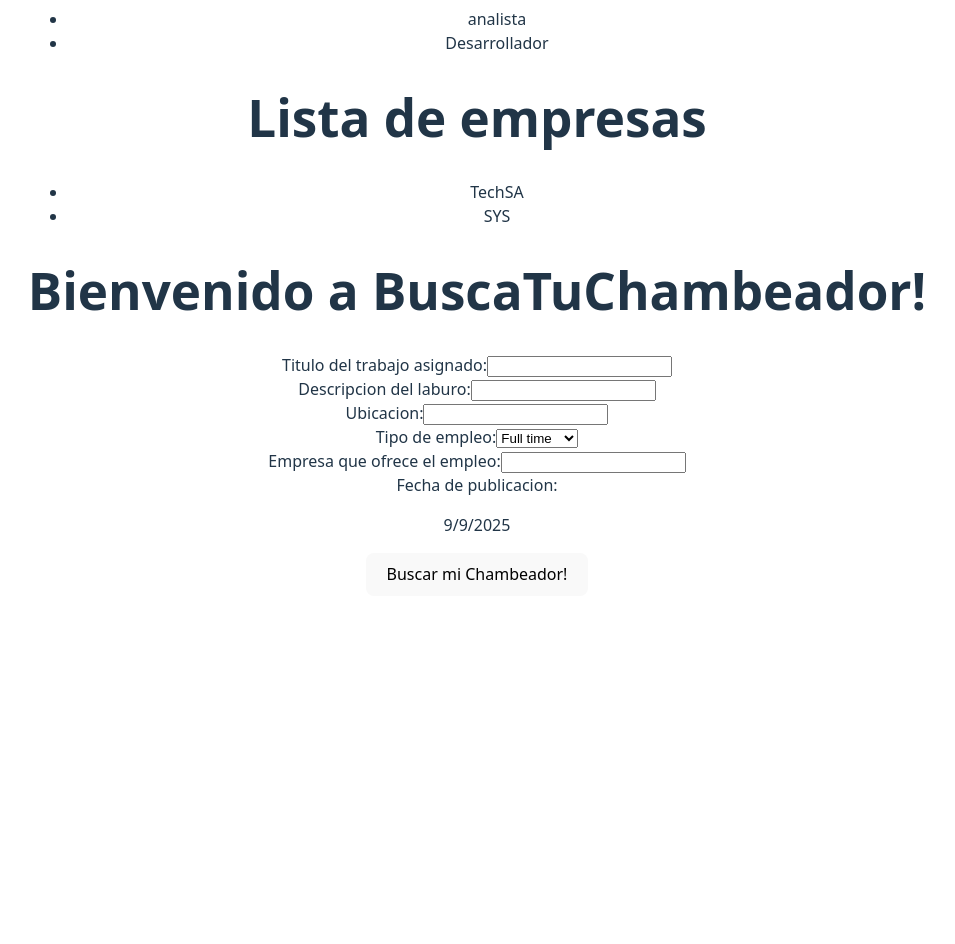
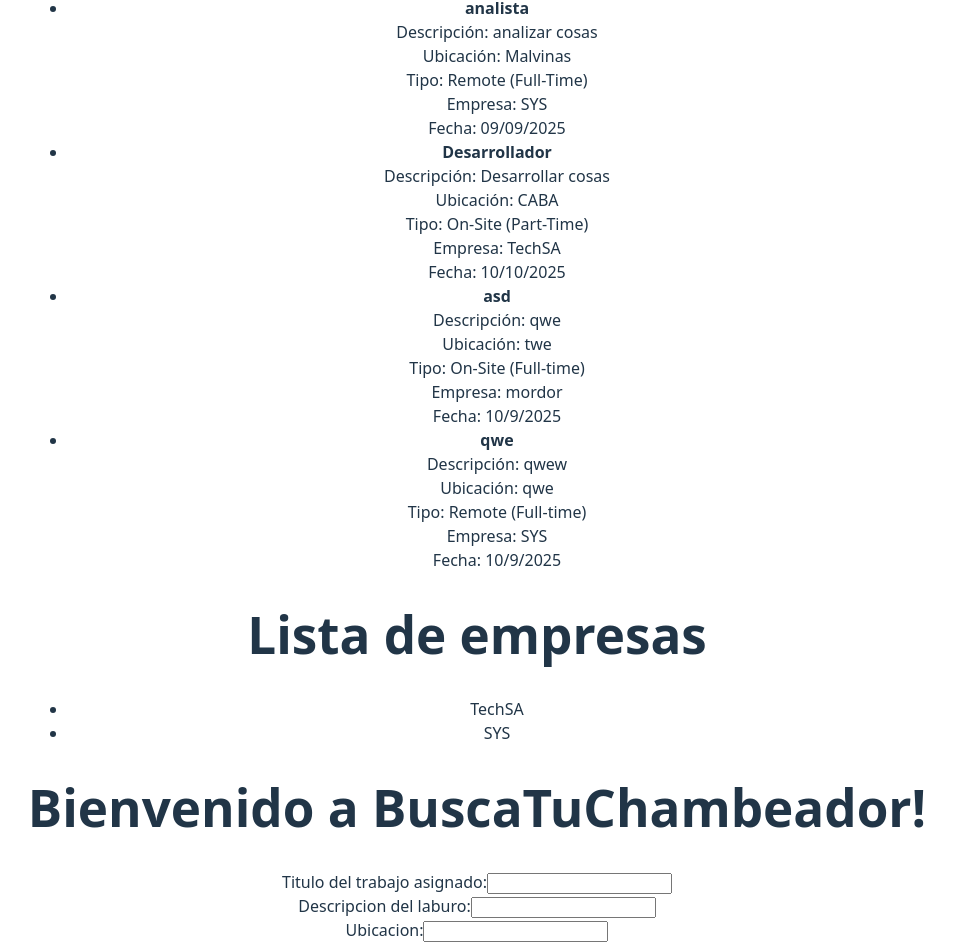
Before and after one commit to CavalliB/EmpleosFront, a React (Vite) app: page / in a window 1280 px wide. Shown: the part 161-1105 px from the top of the page, without its empty margins (163-1118 px from the left). Before the commit the page ends 800 px from the top, so only its background shows below. Built offline with nearby package versions, Linux system fonts and the light colour scheme; data requests are answered from the project's data file.

Commit message:
ahora crea un ad, se puede seleccionar company o uno nueva(no la crea tdv), type agregado al form, small fixed bugs

```diff
--- a/db.json
+++ b/db.json
@@ -3,22 +3,42 @@
     {
       "id": "1",
       "title": "analista",
-            "descripcion": "analizar cosas",
-            "ubicacion": "Malvinas",
+      "description": "analizar cosas",
+      "location": "Malvinas",
       "type": "Remote",
-            "tiempo": "Full-Time",
-            "empresa": "SYS",
-            "Fecha": "09/09/2025"
+      "time": "Full-Time",
+      "company": "SYS",
+      "date": "09/09/2025"
     },
     {
       "id": "2",
       "title": "Desarrollador",
-            "descripcion": "Desarrollar cosas",
-            "ubicacion": "CABA",
+      "description": "Desarrollar cosas",
+      "location": "CABA",
       "type": "On-Site",
-            "tiempo": "Part-Time",
-            "empresa": "TechSA",
-            "Fecha": "10/10/2025"
+      "time": "Part-Time",
+      "company": "TechSA",
+      "date": "10/10/2025"
+    },
+    {
+      "id": "2643",
+      "title": "asd",
+      "description": "qwe",
+      "location": "twe",
+      "type": "On-Site",
+      "time": "Full-time",
+      "company": "mordor",
+      "date": "10/9/2025"
+    },
+    {
+      "id": "682a",
+      "title": "qwe",
+      "description": "qwew",
+      "location": "qwe",
+      "type": "Remote",
+      "time": "Full-time",
+      "company": "SYS",
+      "date": "10/9/2025"
     }
   ],
   "company": [
--- a/src/App.jsx
+++ b/src/App.jsx
@@ -11,7 +11,8 @@ function App() {
     title: "",
     description: "",
     location: "",
-    type: "",
+    type: "On-Site",
+    time: "Full-time",
     company: "",
     date: "",
   });
@@ -36,7 +37,15 @@ function App() {
   const handleSubmit = (e) => {
     e.preventDefault();
     console.log(formAd);
-    const newAd = { ...formAd, date: new Date().toISOString() };
+    const newAd = {
+      title: formAd.title,
+      description: formAd.description,
+      location: formAd.location,
+      type: formAd.type,
+      time: formAd.time,
+      company: formAd.company,
+      date: new Date().toLocaleDateString(),
+    };
 
     adService.create(newAd).then((returnedAd) => {
       setAd(ad.concat(returnedAd));
@@ -44,7 +53,8 @@ function App() {
         title: "",
         description: "",
         location: "",
-        type: "",
+        type: "On-Site",
+        time: "Full-time",
         company: "",
         date: "",
       });
@@ -57,16 +67,26 @@ function App() {
         <h1>Lista de empleos</h1>
         <ul>
           {ad.map((e) => (
-            <li key={e.id}>{e.title}</li>
+            <li key={e.id}>
+              <strong>{e.title}</strong>
+              <br />
+              Descripción: {e.description}
+              <br />
+              Ubicación: {e.location}
+              <br />
+              Tipo: {e.type} ({e.time})
+              <br />
+              Empresa: {e.company}
+              <br />
+              Fecha: {e.date}
+            </li>
           ))}
         </ul>
 
         <h1>Lista de empresas</h1>
         <ul>
           {company.map((c) => (
-            <li key={c.id}>
-              {c.name}
-            </li>
+            <li key={c.id}>{c.name}</li>
           ))}
         </ul>
       </div>
@@ -90,7 +110,20 @@ function App() {
         <br />
         <label>
           Ubicacion:
-          <input name="location" value={formAd.location} onChange={handleChange} />
+          <input
+            name="location"
+            value={formAd.location}
+            onChange={handleChange}
+          />
+        </label>
+        <br />
+        <label>
+          Tipo de modalidad:
+          <select name="type" value={formAd.type} onChange={handleChange}>
+            <option value="On-Site">On-Site</option>
+            <option value="Remote">Remote</option>
+            <option value="Hybrid">Hybrid</option>
+          </select>
         </label>
         <br />
         <label>
@@ -104,7 +137,18 @@ function App() {
         <br />
         <label>
           Empresa que ofrece el empleo:
-          <input name="company" value={formAd.company} onChange={handleChange} />
+          <input
+            list="companies"
+            name="company"
+            value={formAd.company}
+            onChange={handleChange}
+            placeholder="Escribe o selecciona una empresa"
+          />
+          <datalist id="companies">
+            {company.map((c) => (
+              <option key={c.id} value={c.name} />
+            ))}
+          </datalist>
         </label>
         <br />
         <label>Fecha de publicacion:</label>
--- a/src/services/ad.jsx
+++ b/src/services/ad.jsx
@@ -1,24 +1,21 @@
 import axios from "axios";
-const localUrl = "/db.json";
+
+const baseUrl = "http://localhost:3001/ad";
 
 const getAll = () => {
-  const request = axios.get(localUrl);
-  return request.then((response) => response.data.ad);
+  return axios.get(baseUrl).then((response) => response.data);
 };
 
 const create = (newObject) => {
-  const request = axios.post(localUrl, newObject);
-  return request.then((response) => response.data);
+  return axios.post(baseUrl, newObject).then((response) => response.data);
 };
 
 const update = (id, newObject) => {
-  const request = axios.put(`${localUrl}/${id}`, newObject);
-  return request.then((response) => response.data);
+  return axios.put(`${baseUrl}/${id}`, newObject).then((response) => response.data);
 };
 
 const deletead = (id) => {
-  const request = axios.delete(`${localUrl}/${id}`);
-  return request.then((response) => response.data);
+  return axios.delete(`${baseUrl}/${id}`).then((response) => response.data);
 };
 
 export default { getAll, create, update, deletead };
--- a/src/services/company.jsx
+++ b/src/services/company.jsx
@@ -1,24 +1,21 @@
 import axios from "axios";
-const localUrl = "/db.json";
+
+const baseUrl = "http://localhost:3001/company";
 
 const getAll = () => {
-  const request = axios.get(localUrl);
-  return request.then((response) => response.data.company);
+  return axios.get(baseUrl).then((response) => response.data);
 };
 
 const create = (newObject) => {
-  const request = axios.post(localUrl, newObject);
-  return request.then((response) => response.data);
+  return axios.post(baseUrl, newObject).then((response) => response.data);
 };
 
 const update = (id, newObject) => {
-  const request = axios.put(`${localUrl}/${id}`, newObject);
-  return request.then((response) => response.data);
+  return axios.put(`${baseUrl}/${id}`, newObject).then((response) => response.data);
 };
 
 const deletecompany = (id) => {
-  const request = axios.delete(`${localUrl}/${id}`);
-  return request.then((response) => response.data);
+  return axios.delete(`${baseUrl}/${id}`).then((response) => response.data);
 };
 
 export default { getAll, create, update, deletecompany };
```
Lines whose indentation alone changed are shown as unchanged.
